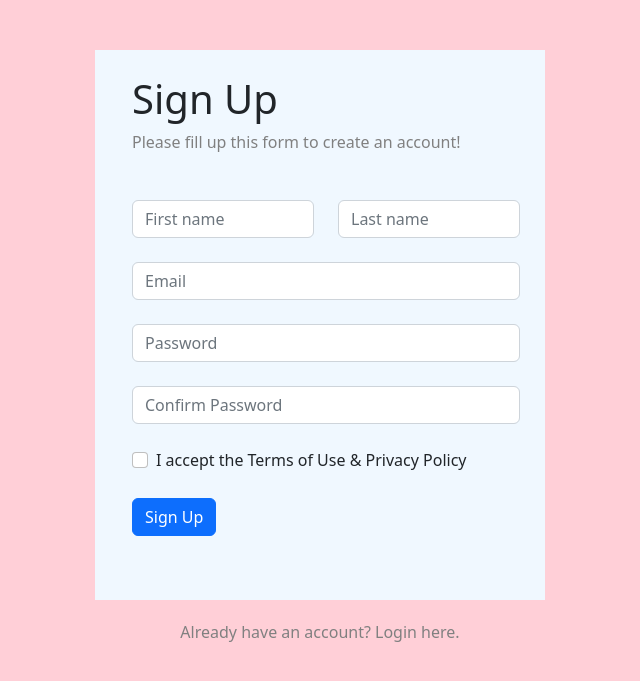
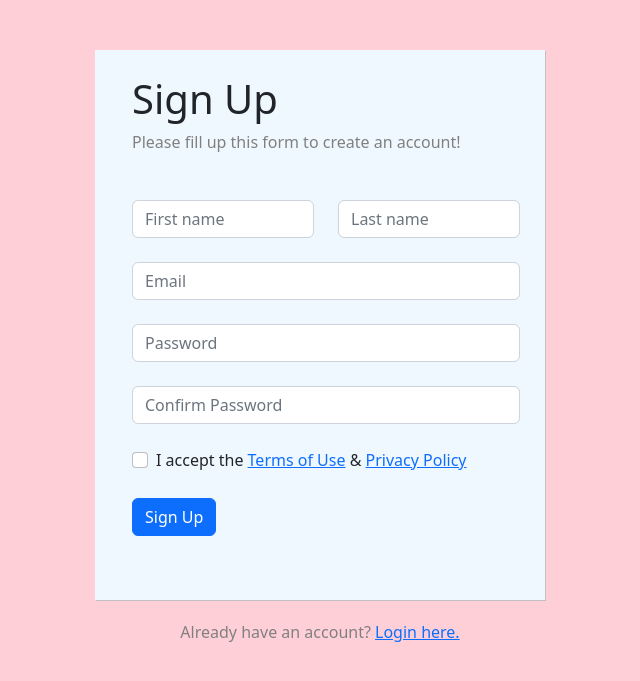
Before and after one commit to TomasPerminas/LESSONS, a PHP site: page / in a window 1280 px wide. Shown: the top 681 px of the page, without its empty margins (320-960 px from the left). Run offline with PHP 8.4, Linux system fonts and the light colour scheme.

Commit message:
Užduotis 3

```diff
--- a/3 pamoka/3 užduotis/index.html
+++ b/3 pamoka/3 užduotis/index.html
@@ -45,14 +45,15 @@
             <br>
             <div class="form-check">
                 <input type="checkbox" class="form-check-input" id="exampleCheck1">
-                <label class="form-check-label" for="exampleCheck1">I accept the Terms of Use & Privacy Policy</label>
+                <label class="form-check-label" for="exampleCheck1">I accept the <a href="https://google.com">Terms of
+                        Use</a> & <a href="https://google.com">Privacy Policy</a></label>
             </div>
             <br>
             <button type="submit" class="btn btn-primary">Sign Up</button>
         </form>
     </div>
     <footer>
-        <p>Already have an account? Login here.</p>
+        <p>Already have an account? <a href="https://google.com">Login here.</a></p>
     </footer>
 
 
--- a/3 pamoka/3 užduotis/main.css
+++ b/3 pamoka/3 užduotis/main.css
@@ -7,6 +7,7 @@ body {
     margin-top: 50px;
     width: 450px;
     height: 550px;
+    box-shadow: 1px 1px rgb(192, 192, 192);
     position: relative;
 }
 
```
